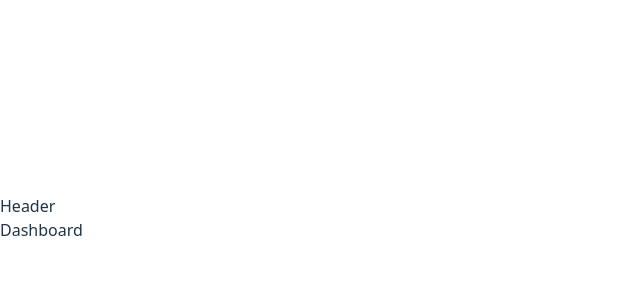
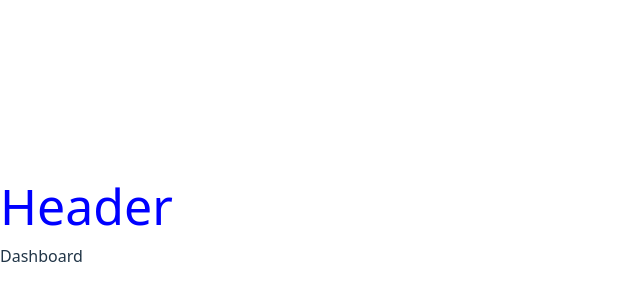
Before and after one commit to abdullah97-pro/React-Project-Tutorial, a React (Vite) app: page / in a window 1280 px wide. Shown: the part 182-482 px from the top of the page, without its empty margins (0-640 px from the left). Built offline with nearby package versions, Linux system fonts and the light colour scheme.

Commit message:
give css style

```diff
--- a/src/components/Header.jsx
+++ b/src/components/Header.jsx
@@ -5,7 +5,7 @@
 //         </div>
 //     )
 // }
-
+import './css/header.css'
 function Header({header,content}) {
     return (
         <>
--- /dev/null
+++ b/src/components/css/header.css
@@ -0,0 +1,4 @@
+header {
+    color: blue;
+    font-size: 50px;
+}
```
